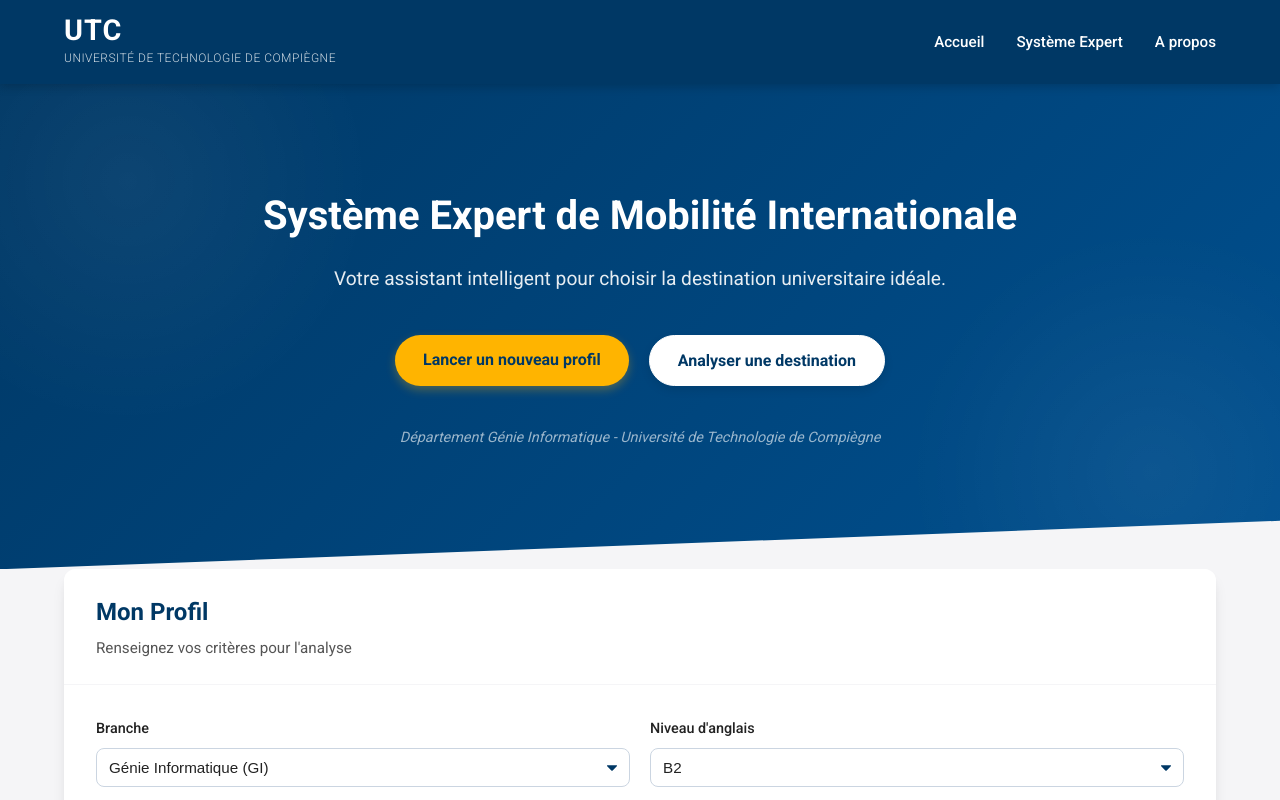
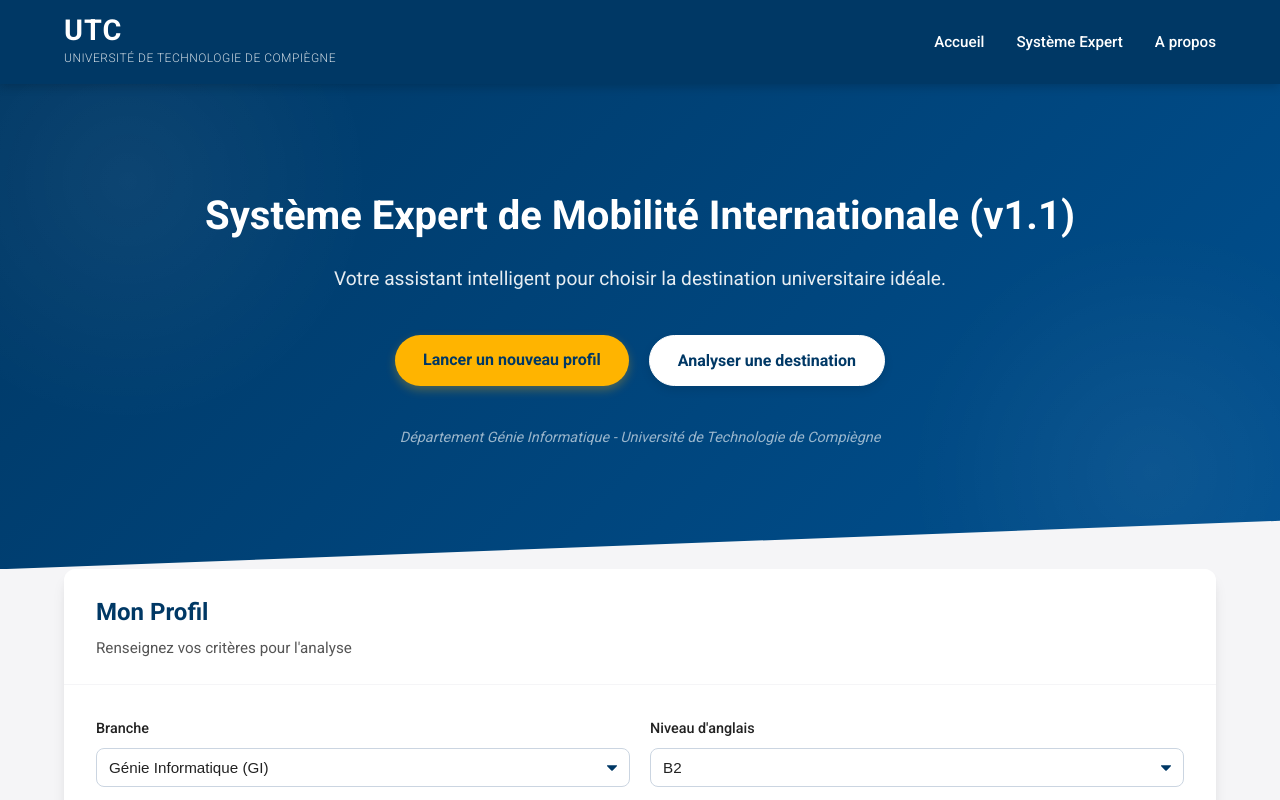
Before and after one commit to amal8855/ia01-website, a plain HTML site: page website/index.html in a window 1280 px wide. Shown: the top 800 px of the page. Drawn offline with Linux system fonts and the light colour scheme.

Commit message:
Ajout version pour debug

```diff
--- a/website/index.html
+++ b/website/index.html
@@ -35,7 +35,7 @@
         <!-- SECTION HERO -->
         <section id="hero" class="hero-section">
             <div class="container hero-content">
-                <h1>Système Expert de Mobilité Internationale</h1>
+                <h1>Système Expert de Mobilité Internationale (v1.1)</h1>
                 <p class="hero-subtitle">Votre assistant intelligent pour choisir la destination universitaire idéale.
                 </p>
                 <div class="hero-actions">
```
